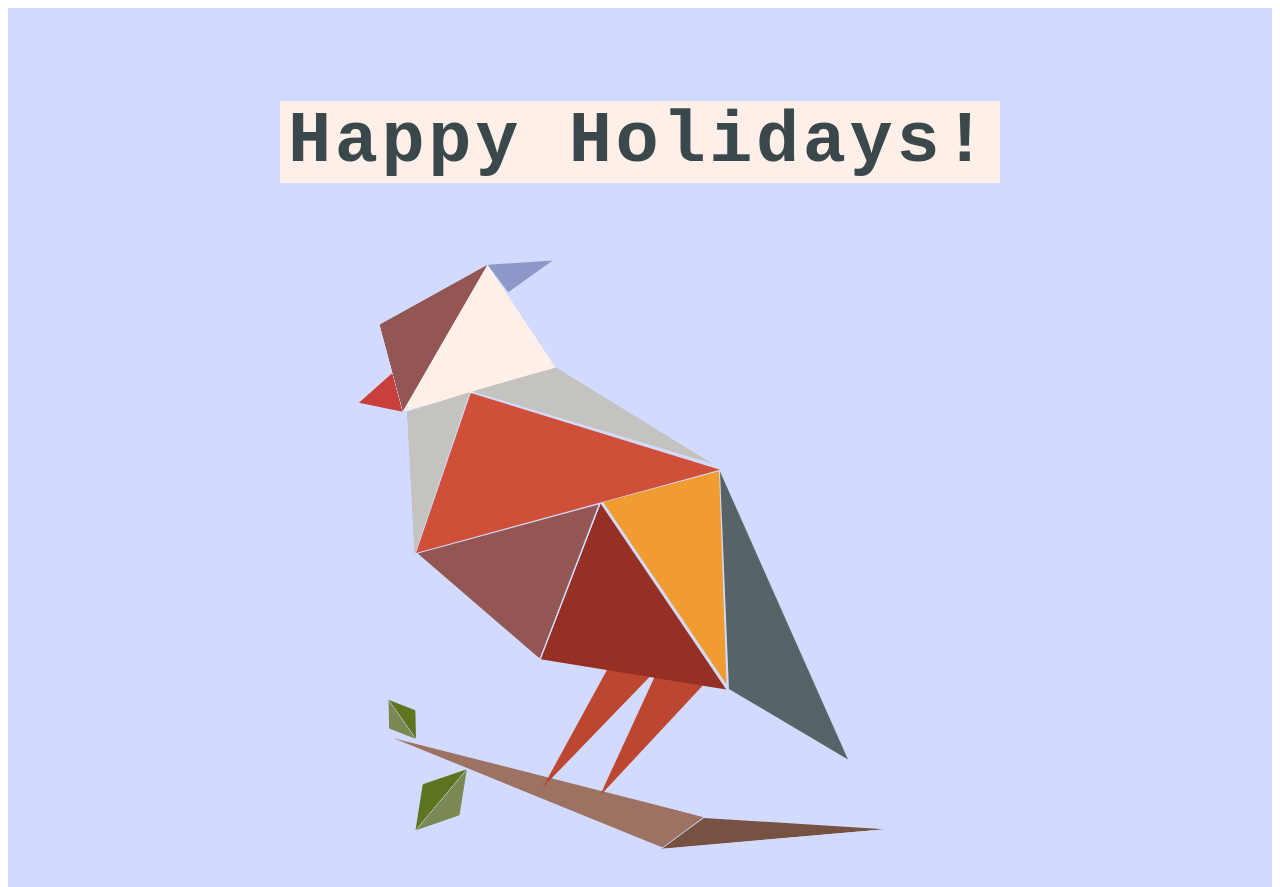
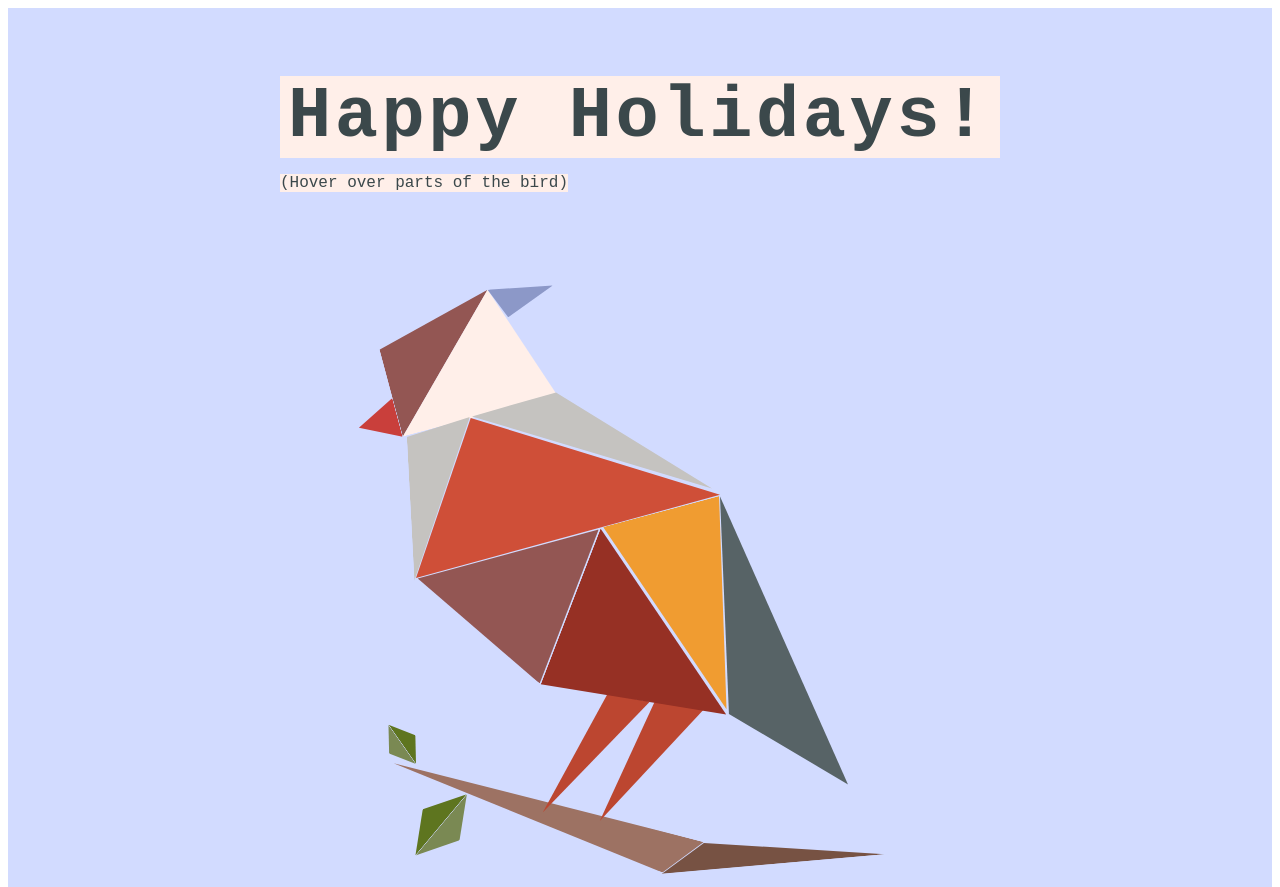
Before and after one commit to emmy-zhang/css-art, a plain HTML site: page index.html in a window 1280 px wide. Shown: the top 887 px of the page. Drawn offline with Linux system fonts and the light colour scheme.

Commit message:
Update index.html

```diff
--- a/index.html
+++ b/index.html
@@ -7,10 +7,10 @@
   <link rel="stylesheet" href="styles.css">
 </head>
 <body>
-    <div>
   <div class="background-frame">
     <div class="header">
       <h1>Happy Holidays!</h1>
+      <p>(Hover over parts of the bird)</p>
     </div>
     <div role="img" aria-label="A graphic of a patridge in a pear tree drawn using css." class="bird-foliage">
       <div class="bird">
@@ -20,6 +20,7 @@
           <div class="cheek"></div>
           <div class="tuft"></div>
         </div>
+
         <div class="body">
           <div class="body-one"></div>
           <div class="body-two"></div>
@@ -31,14 +32,17 @@
           <div class="leg-one"></div>
           <div class="leg-two"></div>
         </div>
+
       </div>
       <div class="foliage">
         <div class="leaf-a">
           <div class="leaf-one"></div>
           <div class="leaf-two"></div>
         </div>
+
         <div class="branch-one"></div>
         <div class="branch-two"></div>
+
         <div class="leaf-b">
           <div class="leaf-three"></div>
           <div class="leaf-four"></div>
@@ -46,6 +50,5 @@
       </div>
     </div>
   </div>
-    </div>
 </body>
 </html>
```
Lines whose indentation alone changed are shown as unchanged.
